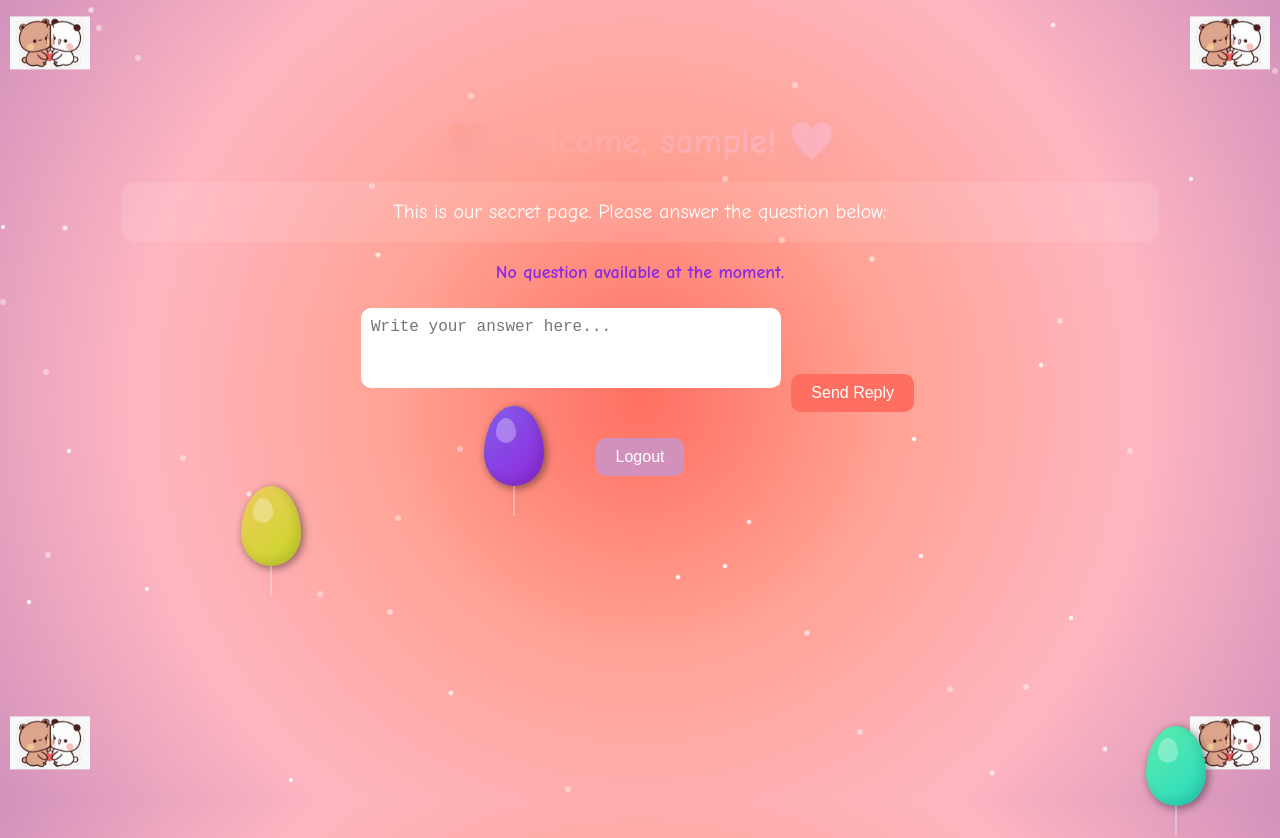
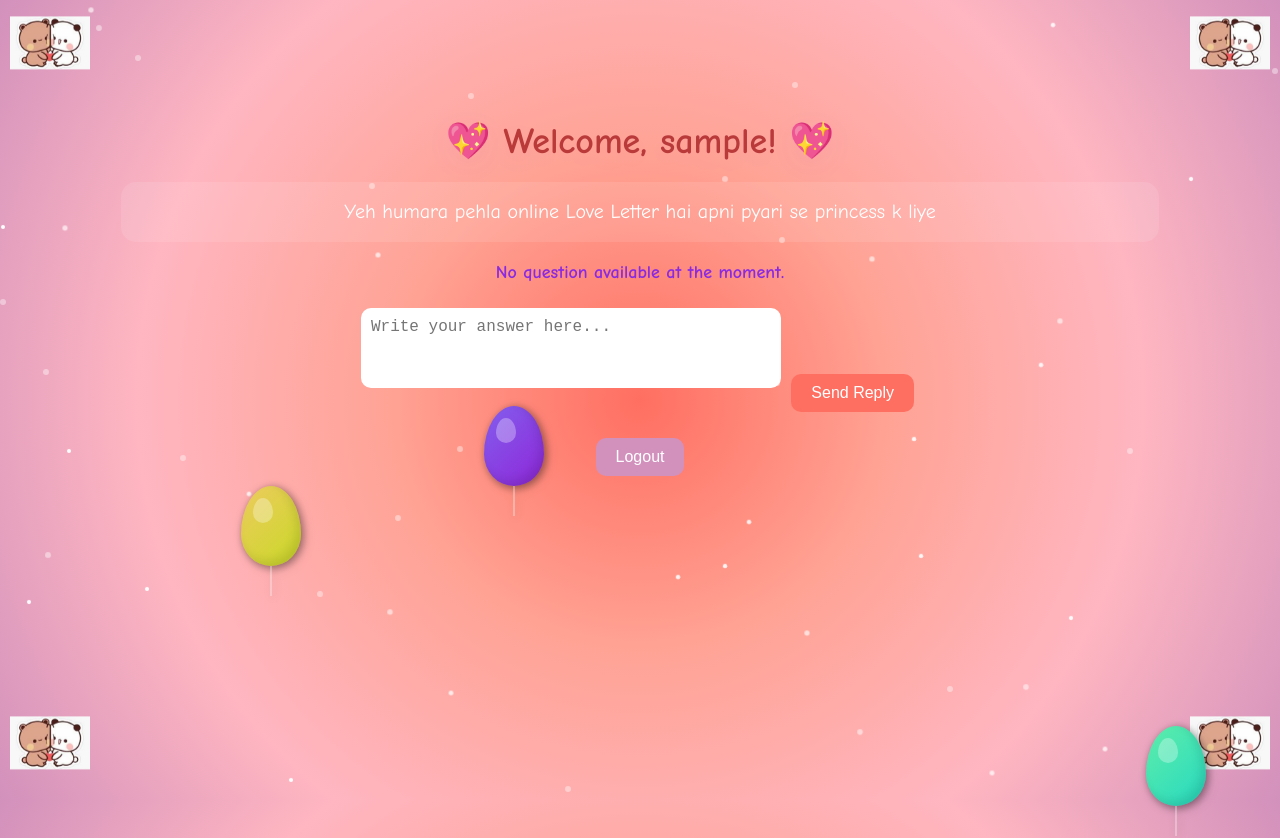
Before and after one commit to khurram-mughal-hub/chat-code, a website: page secret.html in a window 1280 px wide. Shown: the top 838 px of the page. Drawn offline with Linux system fonts and the light colour scheme; no server answers; sample sign-in values are in the browser's storage.

Commit message:
admin css and heading

```diff
--- a/secret.html
+++ b/secret.html
@@ -9,7 +9,7 @@
   <div class="container">
     <h2 class="secretTitle">💖 Welcome, <span id="userName">User</span>! 💖</h2>
     <p class="secretText">
-      This is our secret page. Please answer the question below:
+      Yeh humara pehla online Love Letter hai apni pyari se princess k liye
     </p>
 
     <div id="questionContainer" style="margin: 15px 0;">
--- a/style.css
+++ b/style.css
@@ -43,7 +43,7 @@ body.secret-page .container {
   background: linear-gradient(90deg, var(--p1), var(--p2), var(--p3), var(--p4));
   background-clip: text;
   -webkit-background-clip: text;
-  color: transparent;
+  color: rgb(186, 58, 58);
   font-weight: 800;
   margin-bottom: 10px;
   text-shadow: 0 8px 30px rgba(155,89,255,0.06);
```
Also changed, not shown: admin.html (+1 -1 lines).
